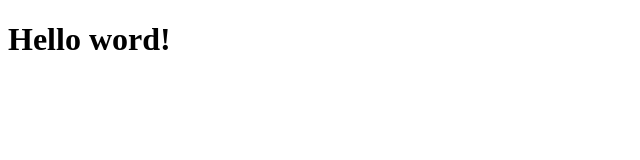
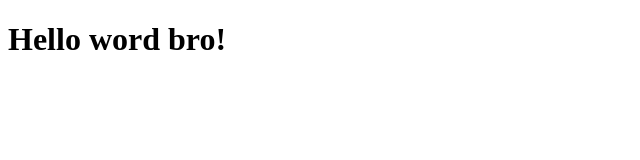
Before and after one commit to liviafebriana/revou_test_day1, a plain HTML site: page index.html in a window 1280 px wide. Shown: the whole page, without its empty margins (0-640 px from the left). Drawn offline with Linux system fonts and the light colour scheme.

Commit message:
update wording

```diff
--- a/index.html
+++ b/index.html
@@ -6,6 +6,6 @@
     <title>Test</title>
 </head>
 <body>
-    <h1>Hello word!</h1>
+    <h1>Hello word bro!</h1>
 </body>
 </html>
```
